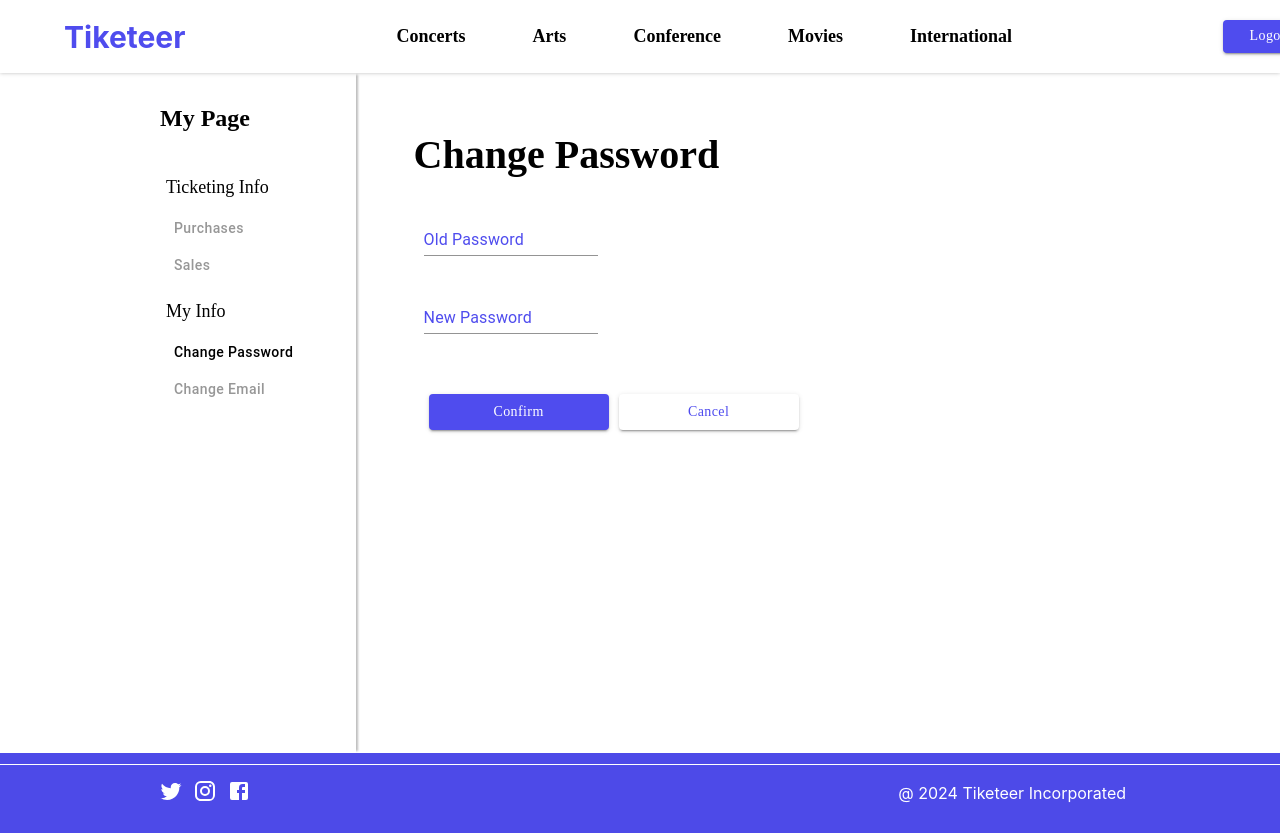
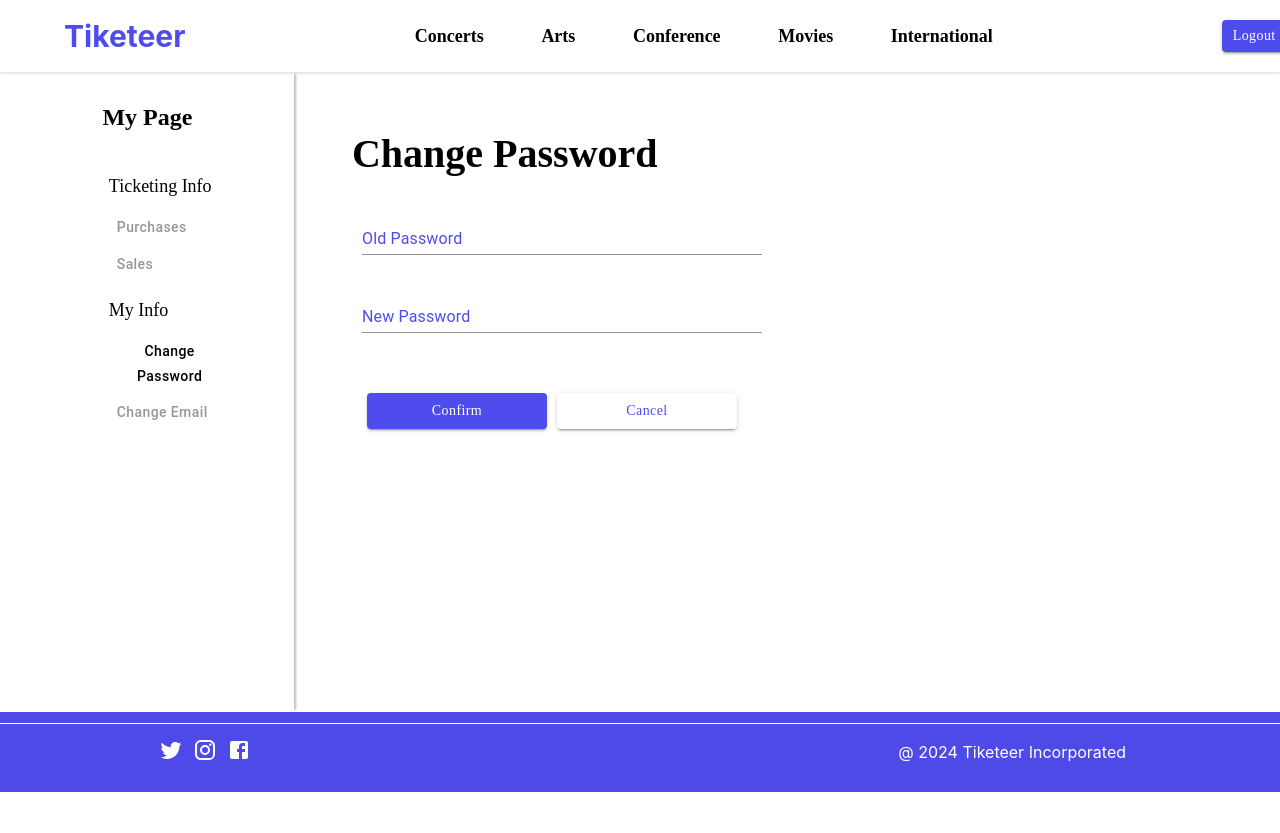
Before and after one commit to Tiketeer/Tiketeer-FE, a React (Create React App) app: page /mypage/change/password in a window 1280 px wide. Shown: the top 833 px of the page. After the commit the page ends 800 px from the top, so only its background shows below. Built offline with nearby package versions, Linux system fonts and the light colour scheme.

Commit message:
가변 크기 웹 브라우저에 대한 대응성 개선

```diff
--- a/src/components/mypage/change-email/MyPageChangeEmailContent.tsx
+++ b/src/components/mypage/change-email/MyPageChangeEmailContent.tsx
@@ -49,6 +49,7 @@ const InputEmailElement = (props: { id: string; title: string; onChange: ChangeE
                 type="email"
                 autoComplete="current-password"
                 variant="standard"
+                style={{ width: '400px' }}
                 onChange={onChange}
             />
         </InputEmailElementContainer>
--- a/src/components/mypage/change-password/MyPageChangePwdContent.tsx
+++ b/src/components/mypage/change-password/MyPageChangePwdContent.tsx
@@ -49,6 +49,7 @@ const InputPwdElement = (props: { id: string; title: string; onChange: ChangeEve
                 type="password"
                 autoComplete="current-password"
                 variant="standard"
+                style={{ width: '400px' }}
                 onChange={onChange}
             />
         </InputPwdElementContainer>
--- a/src/components/mypage/side-bar/Sidebar.tsx
+++ b/src/components/mypage/side-bar/Sidebar.tsx
@@ -1,14 +1,14 @@
 import styled from '@emotion/styled';
+import { COLOR } from 'color/color';
+import { useNavigate } from 'react-router-dom';
+import { MyPagePathType } from '../constant';
 import MyPageSideBarBody from './SidebarBody';
-import { COLOR } from 'color/color';
-import { MyPagePathType } from '../constant';
 import { PathToButtonKey } from './constant';
-import { useNavigate } from 'react-router-dom';
 
 export const MyPageSideBarContainer = styled.div`
-    width: fit-content;
-    height: 85vh;
-    padding: 32px 0px 0px 96px;
+    min-width: 18vw;
+    min-height: 80vh;
+    padding: 4vh 2vw 0px 3vw;
     font-family: Abhaya Libre;
     display: flex;
     flex-direction: column;
@@ -18,7 +18,7 @@ export const MyPageSideBarContainer = styled.div`
 `;
 
 export const MyPageSideBarTitleContainer = styled.div`
-    width: 196px;
+    width: 100%;
     height: 56px;
     font-size: 24px;
     font-weight: bold;
@@ -35,7 +35,7 @@ const MyPageSideBar = (props: { path: MyPagePathType }) => {
             <MyPageSideBarTitleContainer onClick={() => navigate('/mypage')}>
                 My Page
             </MyPageSideBarTitleContainer>
-            <MyPageSideBarBody selectorKey={PathToButtonKey[path]}></MyPageSideBarBody>
+            <MyPageSideBarBody selectorKey={PathToButtonKey[path]} />
         </MyPageSideBarContainer>
     );
 };
--- a/src/components/mypage/side-bar/SidebarBody.tsx
+++ b/src/components/mypage/side-bar/SidebarBody.tsx
@@ -3,10 +3,11 @@ import SideBarElement from './SidebarElement';
 import { Contents } from './constant';
 
 const MyPageSideBarBodyContainer = styled.div`
+    width: 10vw;
     display: flex;
     flex-direction: column;
     gap: 18px;
-    padding-left: 6px;
+    padding-left: 0.5vw;
     box-sizing: border-box;
 `;
 
--- a/src/components/page-header/AuthBtnSet.tsx
+++ b/src/components/page-header/AuthBtnSet.tsx
@@ -1,21 +1,19 @@
 import styled from '@emotion/styled';
 import AccountCircleIcon from '@mui/icons-material/AccountCircle';
+import { COLOR } from 'color/color';
+import { CSSProperties } from 'react';
 import AuthButton from './AuthButton';
-import { CSSProperties } from 'react';
-import { COLOR } from 'color/color';
-
-const btnSetPadding = 20;
 
 const PageHeaderAuthBtnSetContainer = styled.div`
-    width: 216px;
+    width: 100%;
     height: 100%;
     display: flex;
-    flex-direction: row;
+    flex-direction: row-reverse;
     align-items: center;
     justify-content: end;
-    padding: ${btnSetPadding}px 0px;
+    padding: 2.5vh 0px;
     box-sizing: border-box;
-    gap: 35px;
+    gap: 2vw;
 `;
 
 const ProfileStyle: CSSProperties = {
@@ -30,13 +28,13 @@ const PageHeaderAuthBtnSet = (props: { isLogined: boolean }) => {
         <PageHeaderAuthBtnSetContainer>
             {isLogined ? (
                 <>
+                    <AccountCircleIcon style={ProfileStyle}></AccountCircleIcon>
                     <AuthButton text="Logout" isFilled={true} />
-                    <AccountCircleIcon style={ProfileStyle}></AccountCircleIcon>
                 </>
             ) : (
                 <>
+                    <AuthButton text="Register" isFilled={true} />
                     <AuthButton text="Login" isFilled={false} />
-                    <AuthButton text="Register" isFilled={true} />
                 </>
             )}
         </PageHeaderAuthBtnSetContainer>
--- a/src/components/page-header/AuthButton.tsx
+++ b/src/components/page-header/AuthButton.tsx
@@ -9,7 +9,7 @@ const AuthButton = (props: {
     const { text = '', isFilled = true, callback = async () => {} } = props;
     const buttonStyle: SxProps<Theme> = {
         height: '100%',
-        width: '96px',
+        width: '4vw',
         backgroundColor: isFilled ? COLOR.DEFAULT : 'white',
         color: isFilled ? 'white' : COLOR.DEFAULT,
         fontSize: 14,
--- a/src/components/page-header/CategoryPanel.tsx
+++ b/src/components/page-header/CategoryPanel.tsx
@@ -4,15 +4,18 @@ import { COLOR } from 'color/color';
 const CategoryList = ['Concerts', 'Arts', 'Conference', 'Movies', 'International'];
 
 const CategoryContainer = styled.div`
+    max-width: 45vw;
     display: flex;
     flex-direction: row;
-    gap: 35px;
+    gap: 2vw;
     justify-content: center;
-    padding: 16px 12px;
+    padding: 1vh 1vw;
+    box-sizing: border-box;
 `;
 
 const CategoryElementContainer = styled.div`
     padding: 10px;
+    box-sizing: border-box;
 `;
 
 const CategoryElementBtn = styled.button`
--- a/src/components/page-header/PageHeader.tsx
+++ b/src/components/page-header/PageHeader.tsx
@@ -8,7 +8,7 @@ const headerPadding = 5;
 
 const PageHeaderWrapperContainer = styled.div`
     width: 100vw;
-    height: 73px;
+    height: 9vh;
     align-items: center;
     padding: 0% ${headerPadding}%;
     box-sizing: border-box;
@@ -20,9 +20,9 @@ const PageHeaderContainer = styled.div`
     height: 100%;
     display: flex;
     flex-direction: row;
-    gap: 183px;
+    gap: 20%;
     align-items: center;
-    justify-content: space-around;
+    justify-content: space-evenly;
 `;
 
 const LogoContainer = styled.div`
--- a/src/pages/mypage/MyPage.tsx
+++ b/src/pages/mypage/MyPage.tsx
@@ -7,7 +7,7 @@ import PageHeader from 'components/page-header/PageHeader';
 
 const MyPageContainer = styled.div`
     width: 100vw;
-    height: 100vh;
+    height: max-content;
     display: flex;
     flex-direction: column;
 `;
```
